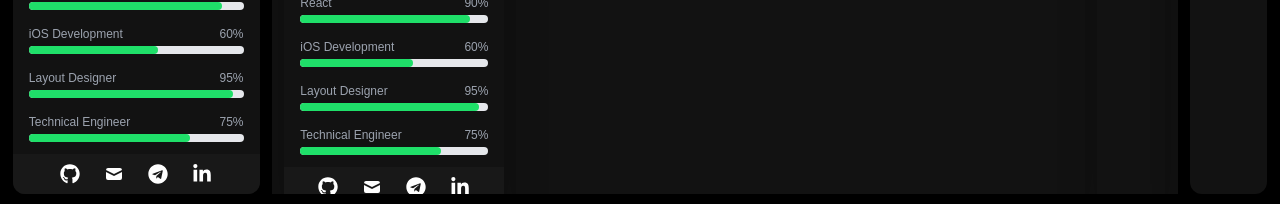
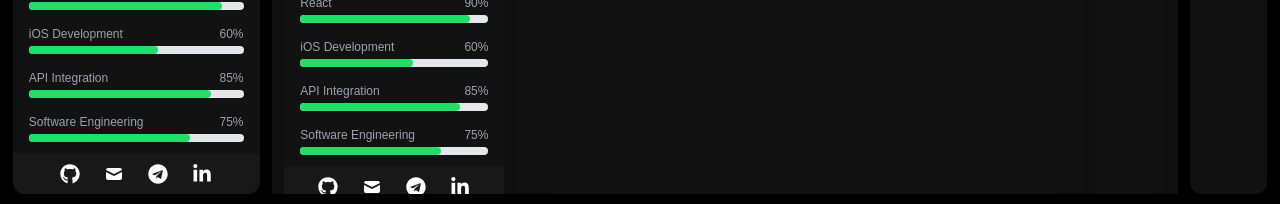
Before and after one commit to Bostonoff/Portfolio, a Next.js app: page /layout in a window 1280 px wide. Shown: the part 593-797 px from the top of the page. Built offline with nearby package versions, Linux system fonts and the light colour scheme; a web font is replaced by a local one.

Commit message:
changed and added some info

```diff
--- a/constants/constants.js
+++ b/constants/constants.js
@@ -21,6 +21,14 @@ export const SKILLS = [
     title: "iOS Development",
     level: "60%",
   },
+  {
+    title: "API Integration",
+    level: "85%",
+  },
+  {
+    title: "Software Engineering",
+    level: "75%",
+  },
   // {
   //   title: 'Desktop Application Developer',
   //   level: '75%',
@@ -31,7 +39,7 @@ export const SKILLS = [
   },
   {
     title: "Technical Engineer",
-    level: "75%",
+    level: "80%",
   },
 ];
 
```
